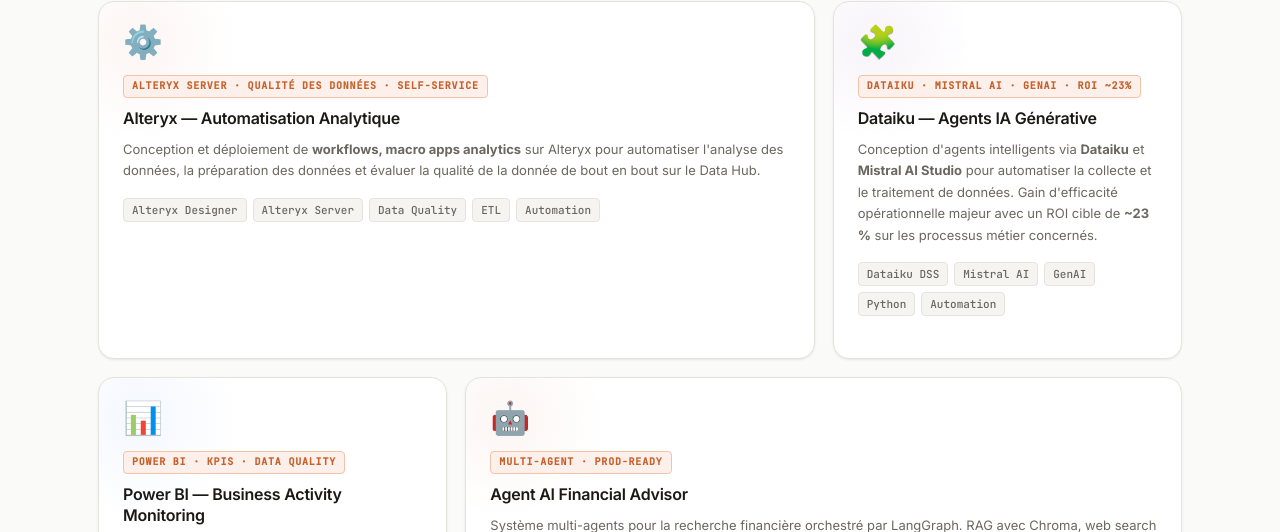
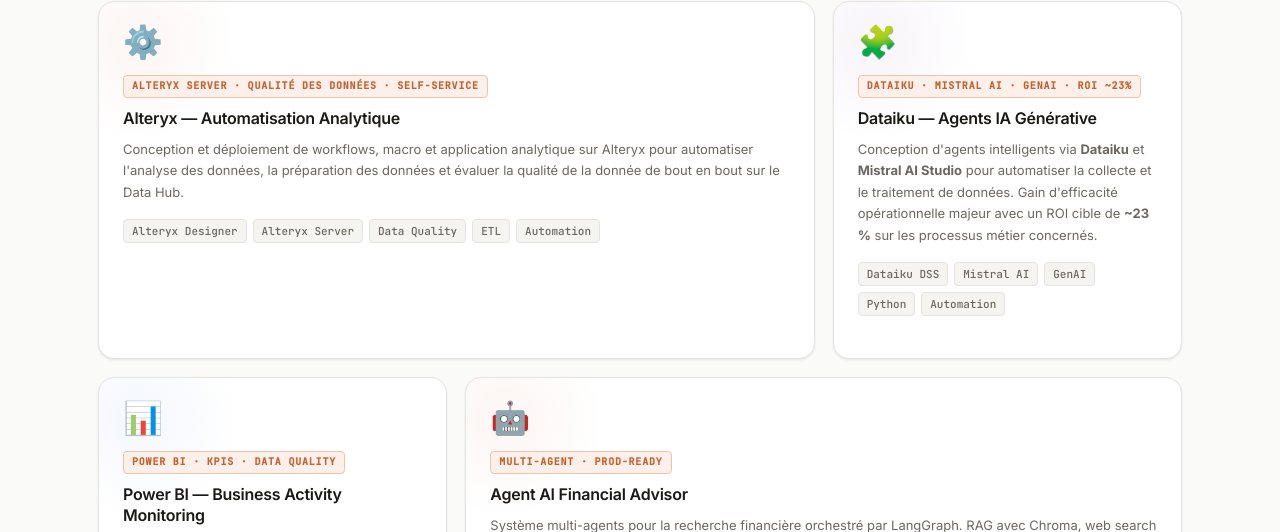
Before and after one commit to mmeite23/portfolio-mory, a plain HTML site: page index.html in a window 1280 px wide. Shown: the part 1351-1883 px from the top of the page. Drawn offline with Linux system fonts and the light colour scheme.

Commit message:
fix: update Alteryx description

```diff
--- a/index.html
+++ b/index.html
@@ -166,7 +166,7 @@
             <div class="card-icon">⚙️</div>
             <div class="card-badge">Alteryx Server · Qualité des données · Self-service</div>
             <h3>Alteryx — Automatisation Analytique</h3>
-            <p>Conception et déploiement de <strong>workflows, macro apps analytics</strong> sur Alteryx pour automatiser l'analyse des données, la préparation des données et évaluer la qualité de la donnée de bout en bout sur le Data Hub.</p>
+            <p>Conception et déploiement de workflows, macro et application analytique sur Alteryx pour automatiser l'analyse des données, la préparation des données et évaluer la qualité de la donnée de bout en bout sur le Data Hub.</p>
             <div class="card-stack">
               <span>Alteryx Designer</span><span>Alteryx Server</span><span>Data Quality</span><span>ETL</span><span>Automation</span>
             </div>
```
